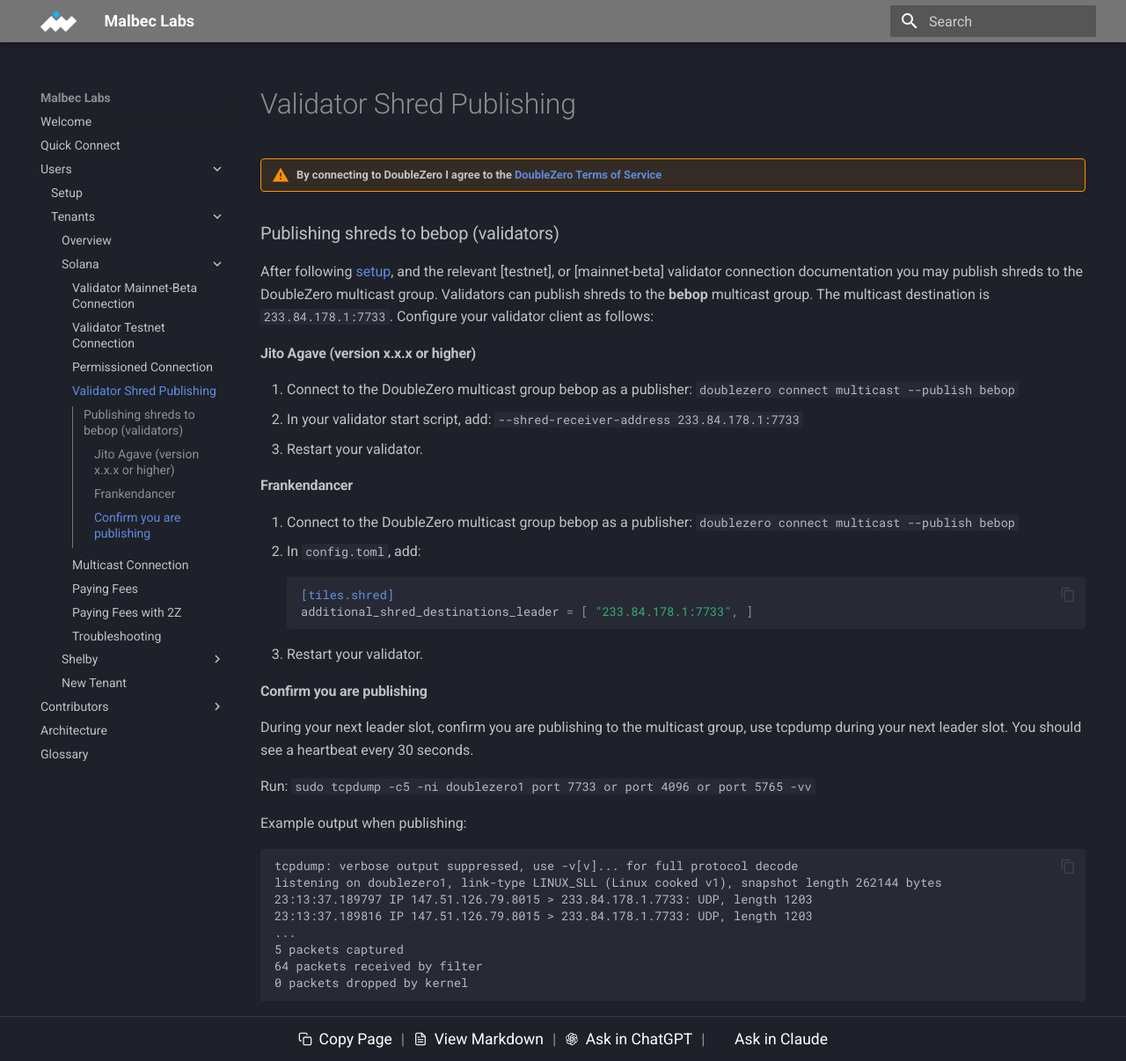
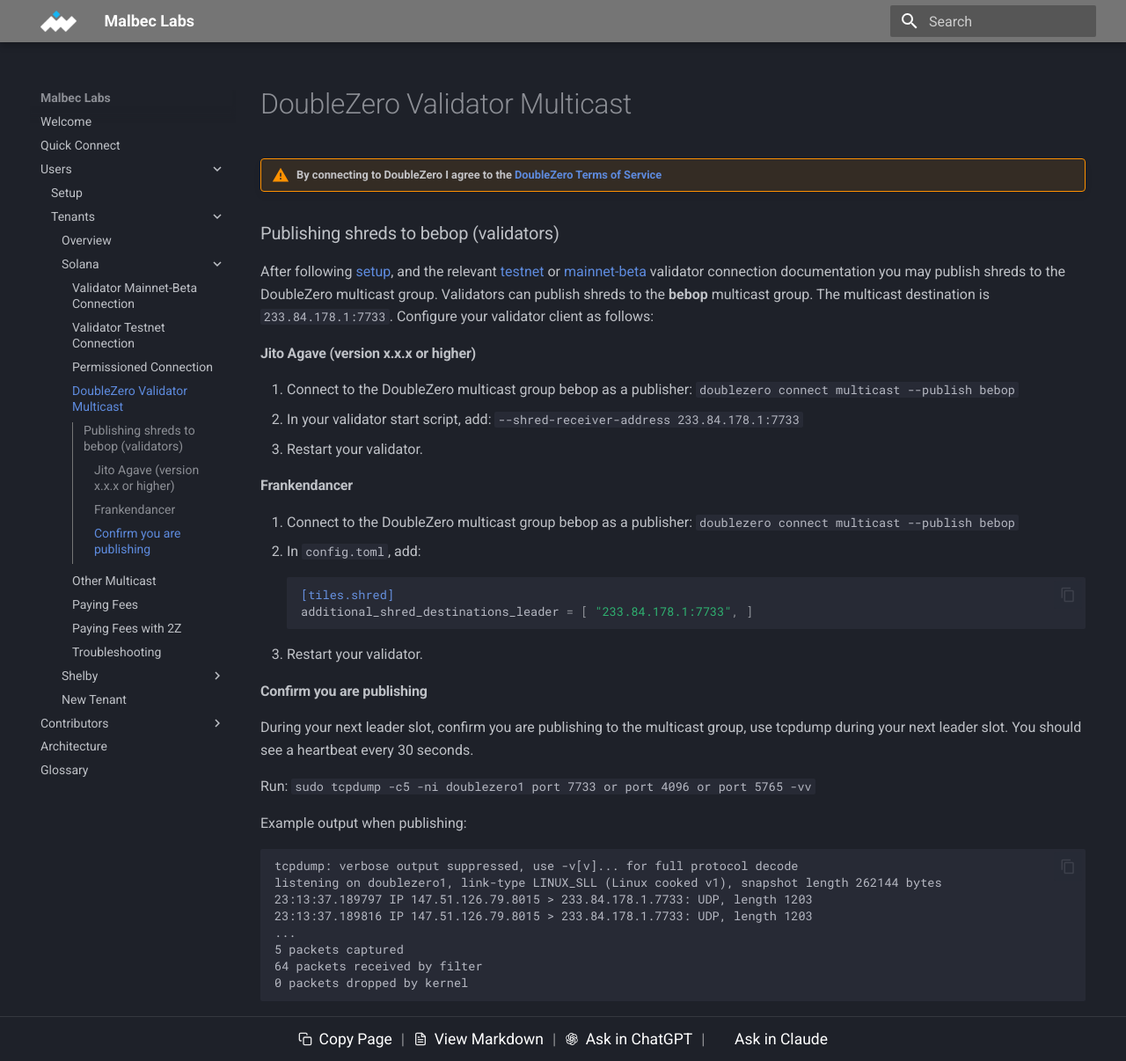
Before and after one commit to malbeclabs/docs, an MkDocs documentation site: the page built from docs/ValidatorShredPublishing.md, in a window 1280 px wide and 1206 px high. Shown: the whole window at 88% size. Built offline with MkDocs 1.6.1 and Material for MkDocs 9.7.7, drawn with Linux system fonts in a browser that asks for light colours.

Commit message:
change names

```diff
--- a/docs/ValidatorShredPublishing.md
+++ b/docs/ValidatorShredPublishing.md
@@ -1,4 +1,4 @@
-# Validator Shred Publishing
+# DoubleZero Validator Multicast
 !!! warning "By connecting to DoubleZero I agree to the [DoubleZero Terms of Service](https://doublezero.xyz/terms-protocol)"
 
 
@@ -6,7 +6,7 @@
 
 ### Publishing shreds to bebop (validators)
 
-After following [setup](), and the relevant [testnet], or [mainnet-beta] validator connection documentation you may publish shreds to the DoubleZero multicast group. Validators can publish shreds to the **bebop** multicast group. The multicast destination is `233.84.178.1:7733`. Configure your validator client as follows:
+After following [setup](setup.md), and the relevant [testnet](DZ%20Testnet%20Connection.md) or [mainnet-beta](DZ%20Mainnet-beta%20Connection.md) validator connection documentation you may publish shreds to the DoubleZero multicast group. Validators can publish shreds to the **bebop** multicast group. The multicast destination is `233.84.178.1:7733`. Configure your validator client as follows:
 
 #### Jito Agave (version x.x.x or higher)
 
--- a/mkdocs.yml
+++ b/mkdocs.yml
@@ -24,8 +24,8 @@
         - Validator Mainnet-Beta Connection: DZ Mainnet-beta Connection.md
         - Validator Testnet Connection: DZ Testnet Connection.md
         - Permissioned Connection: Permissioned Connection.md
-        - Validator Shred Publishing: ValidatorShredPublishing.md
-        - Multicast Connection: Multicast Connection.md
+        - DoubleZero Validator Multicast: ValidatorShredPublishing.md
+        - Other Multicast: Multicast Connection.md
         - Paying Fees: paying-fees.md
         - Paying Fees with 2Z: paying-fees2z.md
         - Troubleshooting: troubleshooting.md
```
Also changed, not shown: docs/Multicast Connection.md (+1 -1 lines).
